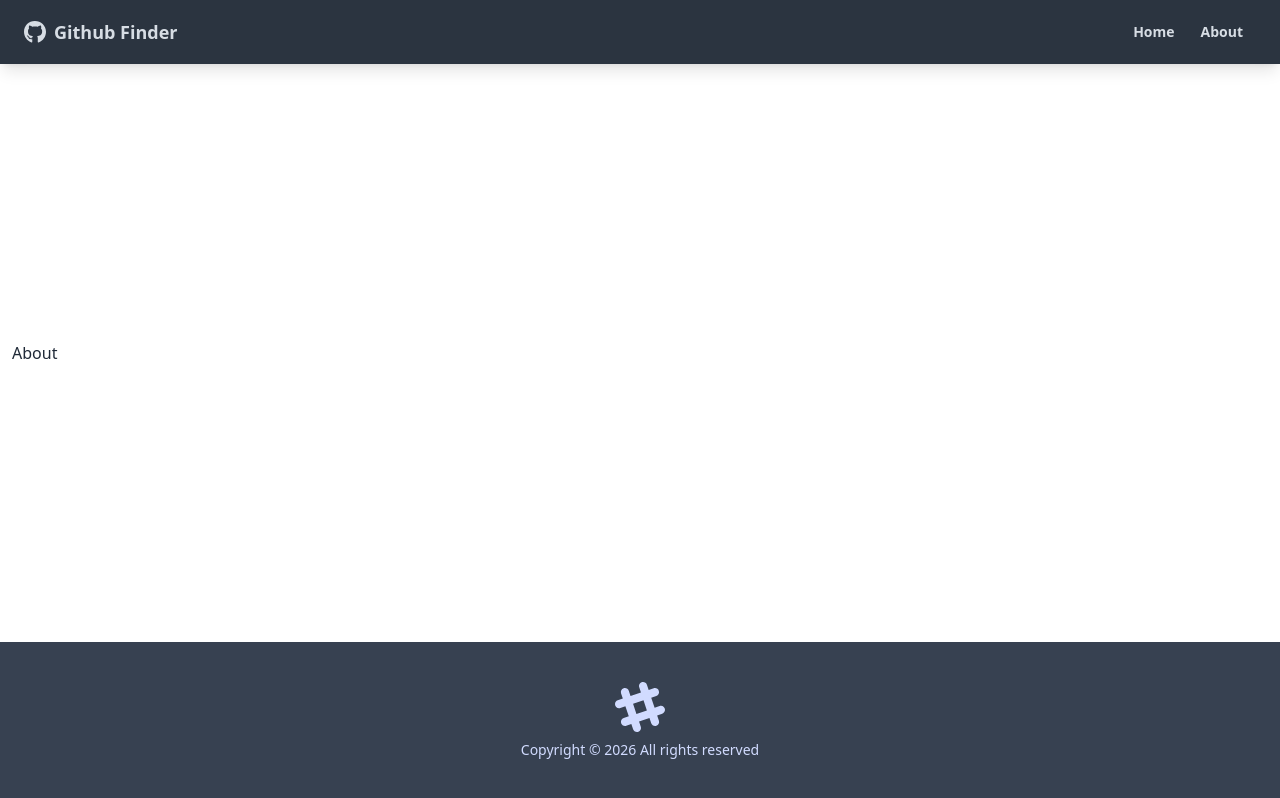
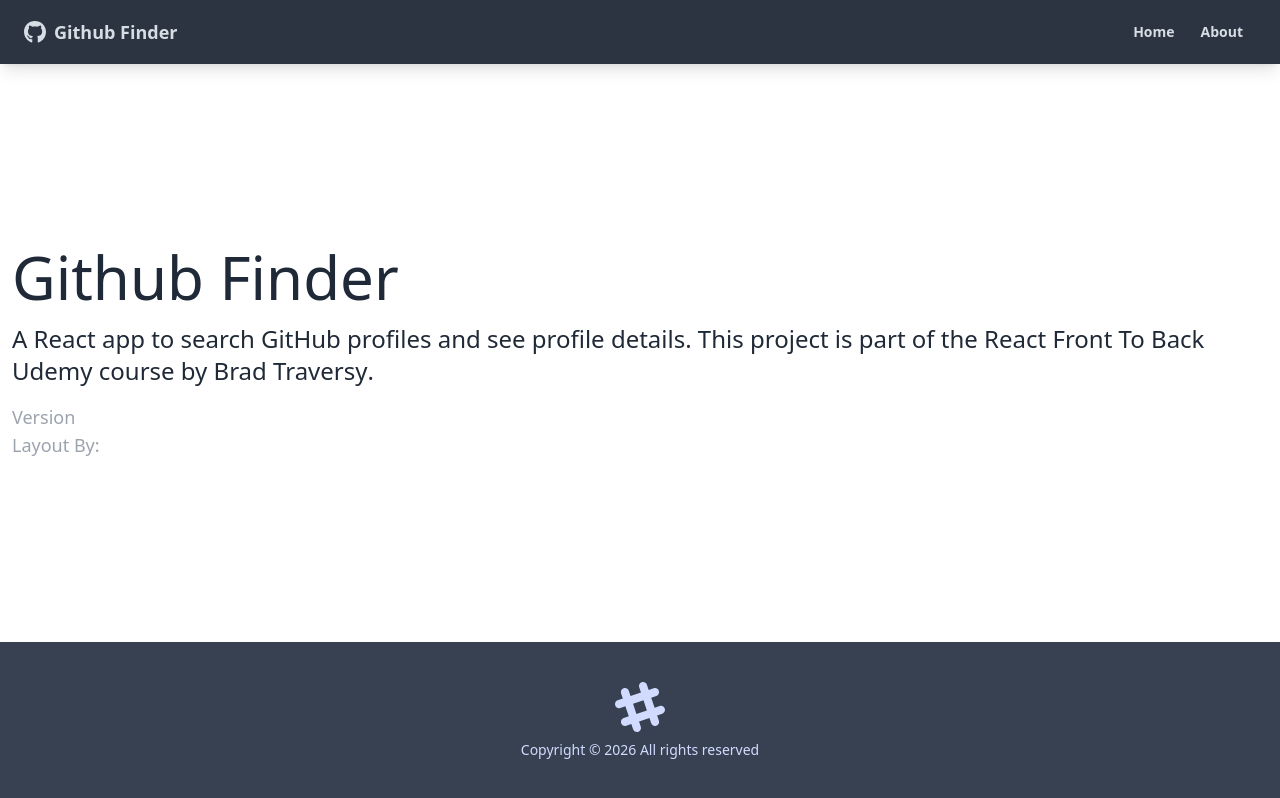
Before and after one commit to Shatakshi-Shukla-Github/Github-Finder, a React (Create React App) app: page /about in a window 1280 px wide. Built offline with nearby package versions, Linux system fonts and the light colour scheme; the HTML template or start-up script is replaced by a standard one.

Commit message:
Advanced the NotFound page

```diff
--- a/src/pages/About.jsx
+++ b/src/pages/About.jsx
@@ -1,5 +1,31 @@
 function About() {
-  return <div>About</div>;
+  return (
+    <div>
+      <h1 className="text-6xl mb-4">Github Finder</h1>
+      <p className="mb-4 text-2xl font-light">
+        A React app to search GitHub profiles and see profile details. This
+        project is part of the
+        <a href="https://www.udemy.com/course/modern-react-front-to-back/">
+          {" "}
+          React Front To Back
+        </a>{" "}
+        Udemy course by
+        <strong>
+          <a href="https://traversymedia.com"> Brad Traversy</a>
+        </strong>
+        .
+      </p>
+      <p className="text-lg text-gray-400">
+        Version <span className="text-white">1.0.0</span>
+      </p>
+      <p className="text-lg text-gray-400">
+        Layout By:
+        <a className="text-white" href="https://twitter.com/hassibmoddasser">
+          Hassib Moddasser
+        </a>
+      </p>
+    </div>
+  );
 }
 
 export default About;
--- a/src/pages/Home.jsx
+++ b/src/pages/Home.jsx
@@ -1,5 +1,9 @@
 function Home() {
-  return <div>Home</div>;
+  return (
+    <div>
+      <h1 className="text-6xl">Welcome</h1>
+    </div>
+  );
 }
 
 export default Home;
--- a/src/pages/NotFound.jsx
+++ b/src/pages/NotFound.jsx
@@ -1,5 +1,21 @@
+import { FaHome } from "react-icons/fa";
+import { Link } from "react-router-dom";
 function NotFound() {
-  return <div>NotFound</div>;
+  return (
+    <div className="hero">
+      <div className="text-center hero-content">
+        {/* Below statement provides max width of large to the contents wrapped in this div */}
+        <div className="max-w-lg">
+          <h1 className="text-8xl font-bold mb-8">Oops!</h1>
+          <p className="text-5xl mb-8">404- Page not found</p>
+          <Link to="/" className="btn btn-primary btn-lg">
+            <FaHome className="mr-2" />
+            Back to Home!
+          </Link>
+        </div>
+      </div>
+    </div>
+  );
 }
 
 export default NotFound;
```
